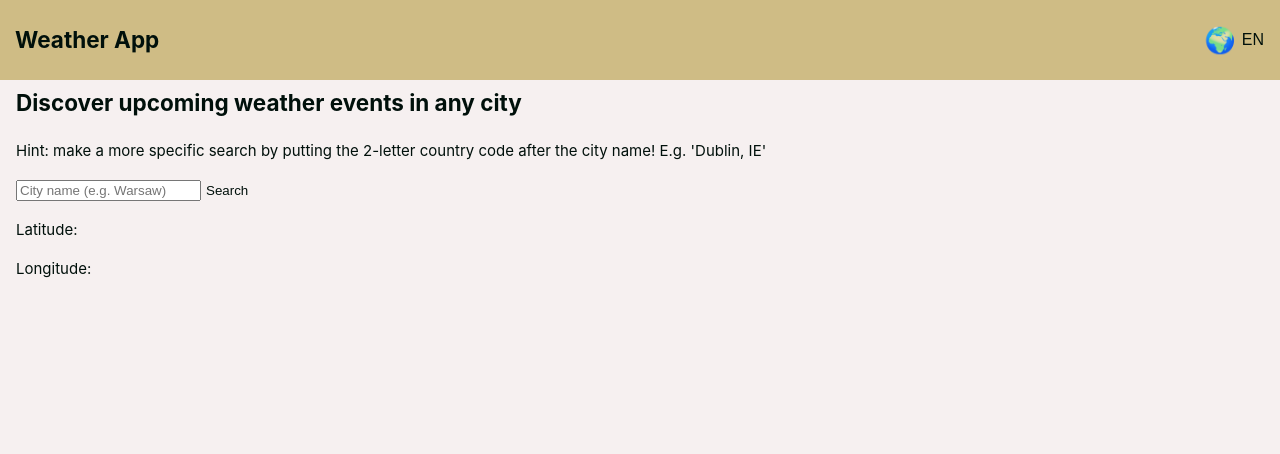
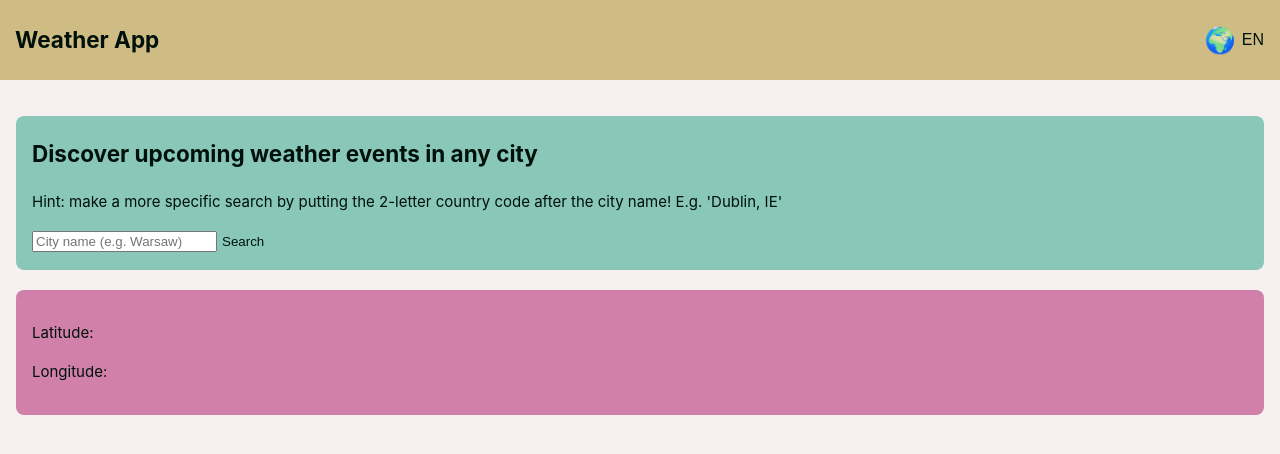
Before and after one commit to lukerabbitte/vue_weather_app, a Vue app: page / in a window 1280 px wide. Shown: the top 454 px of the page. Built offline with nearby package versions, Linux system fonts and the light colour scheme.

Commit message:
Styled into separate cards

```diff
--- a/package.json
+++ b/package.json
@@ -9,7 +9,8 @@
   },
   "dependencies": {
     "pinia": "^2.1.7",
-    "vue": "^3.3.4"
+    "vue": "^3.3.4",
+    "vue-router": "^4.2.5"
   },
   "devDependencies": {
     "@vitejs/plugin-vue": "^4.3.4",
--- a/src/App.vue
+++ b/src/App.vue
@@ -4,14 +4,6 @@
   import NavBar from './components/NavBar.vue';
   import Input from './components/Input.vue';
   import Table from './components/Table.vue';
-
-  const scrollToTop = () => {
-    window.scrollTo(0, 0);
-  };
-
-  onMounted(() => {
-    scrollToTop();
-  });
 
 </script>
 
@@ -21,9 +13,38 @@
       <NavBar />
     </header>
 
+
     <main>
-      <Input />
-      <Table />
+      <div class="container">
+        <div class="input-container">
+          <Input />
+        </div>
+        <div class="table-container">
+          <Table />
+        </div>
+      </div>
     </main>
   </div>
 </template>
+
+<style scoped>
+
+  .container {
+    display: flex;
+    flex-direction: column;
+  }
+
+  .input-container {
+    background-color: var(--color-card);
+    border-radius: 8px;
+    padding: 1px 16px 16px 16px;
+    margin-top: var(--nav-bar-height);
+    margin-bottom: 20px;
+  }
+
+  .table-container {
+    background-color: var(--color-card-2);
+    border-radius: 8px;
+    padding: 16px;
+  }
+</style>
--- a/src/assets/base.css
+++ b/src/assets/base.css
@@ -1,6 +1,8 @@
 :root {
   --color-background: #f6f0f0;
   --color-header: #cfbc85;
+  --color-card: #89c8b8;
+  --color-card-2: #d080a9;
   --color-heading: #28413b;
   --color-text: #00100b;
   --color-text-hover: #28413b;
@@ -12,6 +14,8 @@
   :root {
     --color-background: #171717;
     --color-header: #4d4632;
+    --color-card: #28413b;
+    --color-card-2: #482c3b;
     --color-heading: #89c8b8;
     --color-text: #eafffa;
     --color-text-hover: #89c8b8;
```
Also changed, not shown: 1 other file (tests, documents, lock files or other folders).
